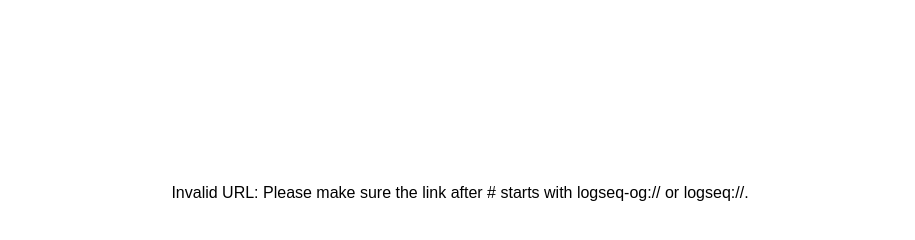
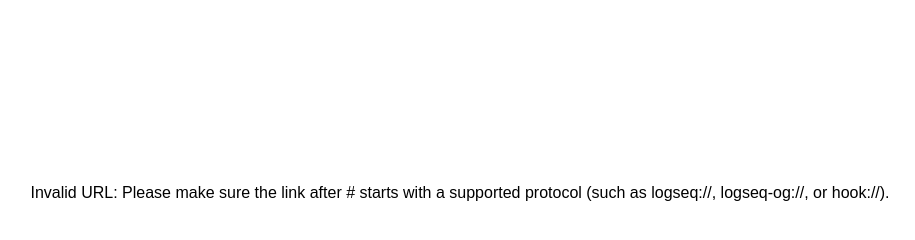
Before and after one commit to Olivera-art/Redirects_Logseq_Clickup, a plain HTML site: page index.html in a window 1280 px wide. Shown: the whole page, without its empty margins (180-1095 px from the left). Drawn offline with Linux system fonts and the light colour scheme.

Commit message:
Update index.html

```diff
--- a/index.html
+++ b/index.html
@@ -2,20 +2,21 @@
 <html lang="en">
 <head>
   <meta charset="UTF-8">
-  <title>Opening Logseq...</title>
+  <title>Opening App...</title>
 </head>
 <body style="font-family: sans-serif; text-align: center; padding-top: 20vh;">
-  <p id="status">Opening Logseq...</p>
+  <p id="status">Opening App...</p>
   <script>
     const target = decodeURIComponent(window.location.hash.slice(1));
+    const allowedSchemes = ['logseq-og://', 'logseq://', 'hook://'];
 
-    if (target && (target.startsWith('logseq-og://') || target.startsWith('logseq://'))) {
+    if (target && allowedSchemes.some((scheme) => target.startsWith(scheme))) {
       window.location.href = target;
       document.getElementById('status').innerHTML =
-        'Attempting to open Logseq.<br><br><a href="' + target + '">Click here if it did not open automatically</a>';
+        'Attempting to open target app.<br><br><a href="' + target + '">Click here if it did not open automatically</a>';
     } else {
       document.getElementById('status').textContent =
-        'Invalid URL: Please make sure the link after # starts with logseq-og:// or logseq://.';
+        'Invalid URL: Please make sure the link after # starts with a supported protocol (such as logseq://, logseq-og://, or hook://).';
     }
   </script>
 </body>
```
